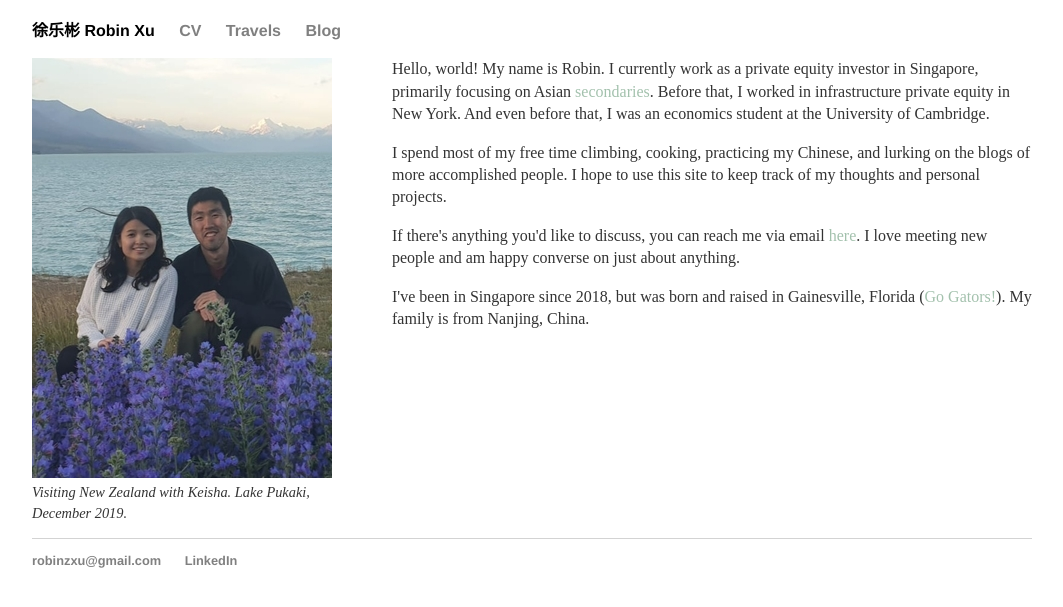
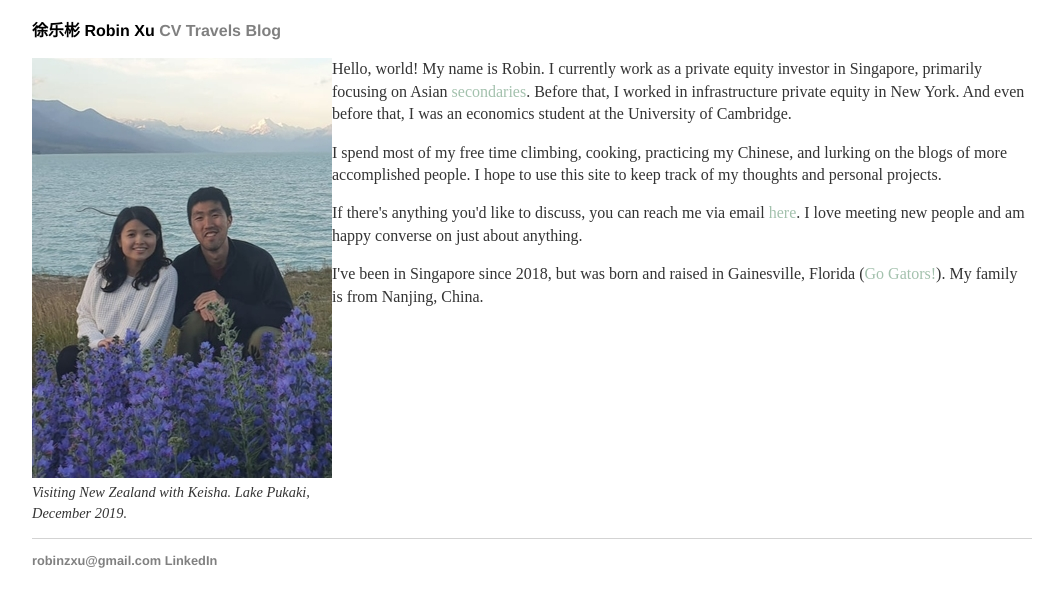
Before and after one commit to robinzxu/robinzxu.github.io, a Jekyll site: the page index.html, which Jekyll copies as it is, in a window 1280 px wide. Shown: the top 607 px of the page, without its empty margins (108-1171 px from the left). Built offline with Jekyll 4.4.1, drawn with Linux system fonts in a browser that asks for light colours.

Commit message:
Update main.css

```diff
--- a/css/main.css
+++ b/css/main.css
@@ -12,7 +12,7 @@ h3 { font-size: 1.33em; }
 h4 { font-size: 1.125em; }
 
 nav ul, footer ul { font-size: 1.0em; font-family: 'Helvetica', 'Arial', 'Sans-Serif'; padding: 0px; list-style: none; font-weight: bold; }
-nav ul li, footer ul li { display: inline; margin-right: 20px; }
+nav ul li, footer ul li { display: inline; margin-right: 0px; } /* 20px */
 
 #home a {
     color: #000000;
@@ -29,7 +29,7 @@ footer { border-top: 1px solid #d3d3d3; font-size: 0.8em; }
     float: left;
     max-width: 300px;
     width: auto;
-    padding: 0px 60px 15px 0px;
+    padding: 0px 0px 15px 0px; /* 60px */
  }
 
 #photo {
```
